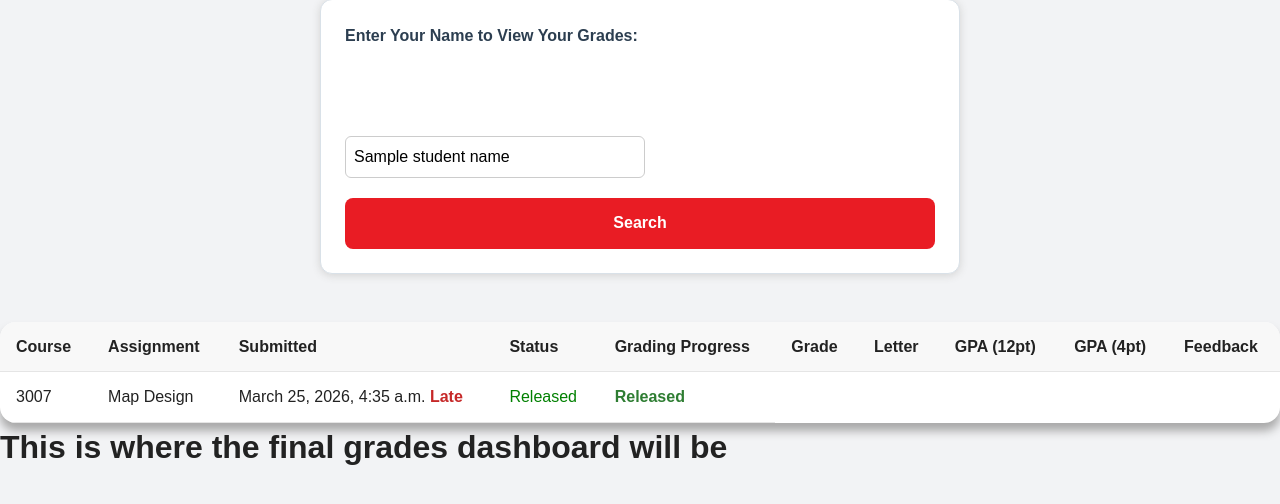
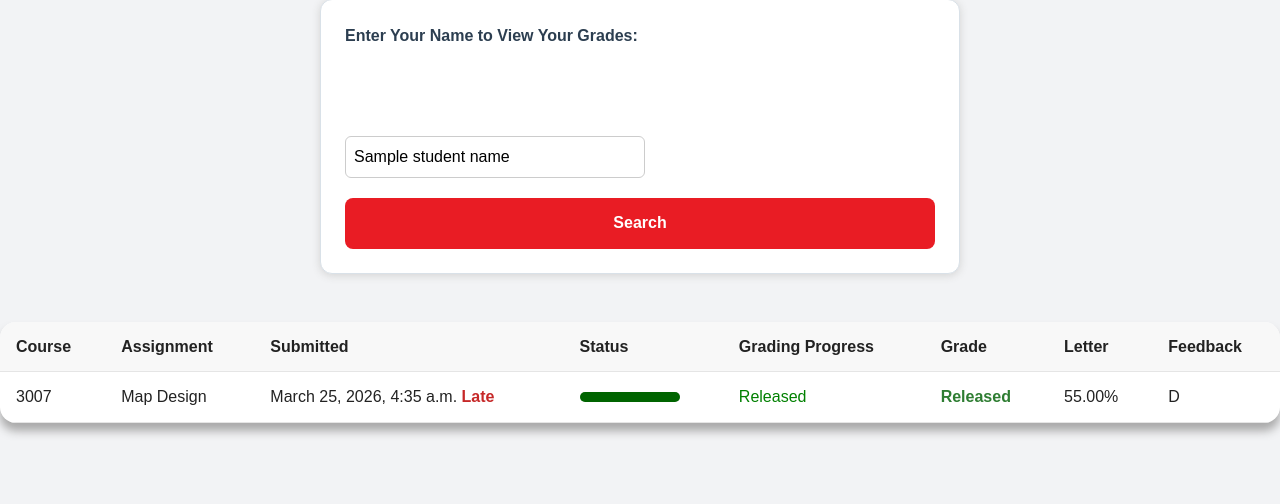
Before and after one commit to nfava/IRM3007-OnlineLearningApplication, a Django app: template IRM3007/grades/templates/grades.html in a window 1280 px wide. Shown: the part 224-728 px from the top of the page. Run offline with Django 5.2, Linux system fonts and the light colour scheme; data comes from the database, SQL or seed files in the repository; both versions use the stored data as it was after the commit; the template is opened without the code that fills it: values that come from a table or form of the project are taken from there, most other values are stand-ins (such as "Sample title", 1, 10 or a date in 2020).

Commit message:
getting the dashboard submission to work

```diff
--- a/IRM3007/grades/templates/grades.html
+++ b/IRM3007/grades/templates/grades.html
@@ -32,8 +32,6 @@
                         <th>Grading Progress</th>
                         <th>Grade</th>
                         <th>Letter</th>
-                        <th>GPA (12pt)</th>
-                        <th>GPA (4pt)</th>
                         <th>Feedback</th>
                     </tr>
                 </thead>
@@ -49,6 +47,22 @@
                             {% else %}
                                 <span class="status-ontime">On Time</span>
                             {% endif %}
+                        </td>
+
+                        <td>
+                            <div style="background: #e0e0e0; border-radius: 6px; width: 100px; height: 10px;">
+                                {% if submission.status == 'not_started' %}
+                                    <div style="width: 0%; background: gray; height: 10px; border-radius: 6px;"></div>
+                                {% elif submission.status == 'in_progress' %}
+                                    <div style="width: 25%; background: blue; height: 10px; border-radius: 6px;"></div>
+                                {% elif submission.status == 'under_review' %}
+                                    <div style="width: 50%; background: orange; height: 10px; border-radius: 6px;"></div>
+                                {% elif submission.status == 'final_approval' %}
+                                    <div style="width: 75%; background: blueviolet; height: 10px; border-radius: 6px;"></div>
+                                {% elif submission.status == 'released' %}
+                                    <div style="width: 100%; background: darkgreen; height: 10px; border-radius: 6px;"></div>
+                                {% endif %}
+                            </div>
                         </td>
                         <!-- the colour code for the status bar -->
                         <td>
@@ -69,15 +83,36 @@
                             {% if submission.status == 'not_started' %}
                                 <span style="color: gray; font-weight: 600;">Not Started</span>
                             {% elif submission.status == 'in_progress' %}
-                                <span style="color: #1565c0; font-weight: 600;">In Progress</span>
+                                <span style="color: blue; font-weight: 600;">In Progress</span>
                             {% elif submission.status == 'under_review' %}
-                                <span style="color: #e65100; font-weight: 600;">Under Review</span>
+                                <span style="color: orange; font-weight: 600;">Under Review</span>
                             {% elif submission.status == 'final_approval' %}
-                                <span style="color: #6a1b9a; font-weight: 600;">Final Approval</span>
+                                <span style="color: blueviolet; font-weight: 600;">Final Approval</span>
                             {% elif submission.status == 'released' %}
                                 <span class="status-ontime">Released</span>
                             {% endif %}
                         </td>
+                        {% if submission.status == 'released' and submission.grade %}
+                            <td>{{ submission.grade }}%</td>
+                    <td>
+                                {% if submission.grade >= 90 %}A+
+                                {% elif submission.grade >= 85 %}A
+                                {% elif submission.grade >= 80 %}A-
+                                {% elif submission.grade >= 77 %}B+
+                                {% elif submission.grade >= 73 %}B
+                                {% elif submission.grade >= 70 %}B-
+                                {% elif submission.grade >= 67 %}C+
+                                {% elif submission.grade >= 63 %}C
+                                {% elif submission.grade >= 60 %}C-
+                                {% elif submission.grade >= 57 %}D+
+                                {% elif submission.grade >= 53 %}D
+                                {% elif submission.grade >= 50 %}D-
+                                {% else %}F
+                                {% endif %}
+                            </td>
+                        {% else %}
+                            <td>—</td>
+                        {% endif %}
         {% endfor %}
                 </tbody>
             </table>
@@ -88,11 +123,4 @@
             </div>
         {% endif %}
     {% endif %}
-
-
-
-
-<body>
-    <h1>This is where the final grades dashboard will be </h1>
-</body>
 </html>
--- a/IRM3007/grades/views.py
+++ b/IRM3007/grades/views.py
@@ -7,6 +7,7 @@ def dashboard(request):
     return render(request, 'dashboard.html')
 
 def grades(request):
+    # intakes students name from the search bar and searches their latest first submission
         student_name = request.GET.get('student_name', '')
         submissions = []
         if student_name:
```
Also changed, not shown: IRM3007/db.sqlite3.
